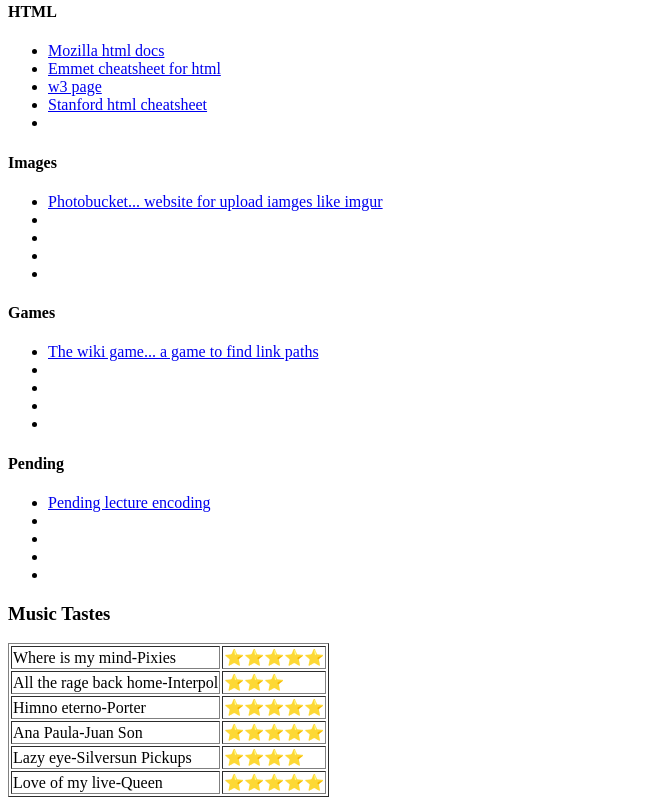
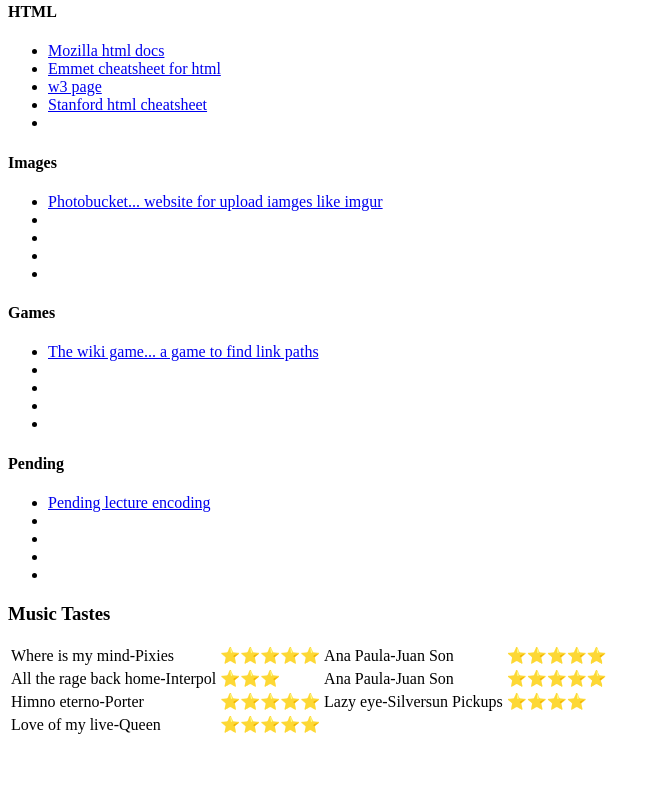
Before and after one commit to beldier/usefulStuff, a plain HTML site: page index.html in a window 1280 px wide. Shown: the part 624-1429 px from the top of the page, without its empty margins (0-661 px from the left). After the commit the page ends 1369 px from the top, so only its background shows below. Drawn offline with Linux system fonts and the light colour scheme.

Commit message:
tables homework

```diff
--- a/index.html
+++ b/index.html
@@ -70,27 +70,25 @@
         <li><a href=""></a></li>
       </ul>
     <h3 class="title-table">Music Tastes</h3>
-    <table class="table" border="1px">
+    <table class="table" >
       <thead>
       </thead>
       <tbody>
         <tr>
           <td>Where is my mind-Pixies</td>
           <td>&#11088;&#11088;&#11088;&#11088;&#11088; </td>
+          <td>Ana Paula-Juan Son</td>
+          <td>⭐⭐⭐⭐⭐</td>
         </tr>
         <tr>
           <td>All the rage back home-Interpol</td>
           <td>⭐⭐⭐</td>
+          <td>Ana Paula-Juan Son</td>
+          <td>⭐⭐⭐⭐⭐</td>
         </tr>
         <tr>
           <td>Himno eterno-Porter</td>
           <td>⭐⭐⭐⭐⭐</td>
-        </tr>
-        <tr>
-          <td>Ana Paula-Juan Son</td>
-          <td>⭐⭐⭐⭐⭐</td>
-        </tr>
-        <tr>
           <td>Lazy eye-Silversun Pickups</td>
           <td>⭐⭐⭐⭐</td>
         </tr>
```
